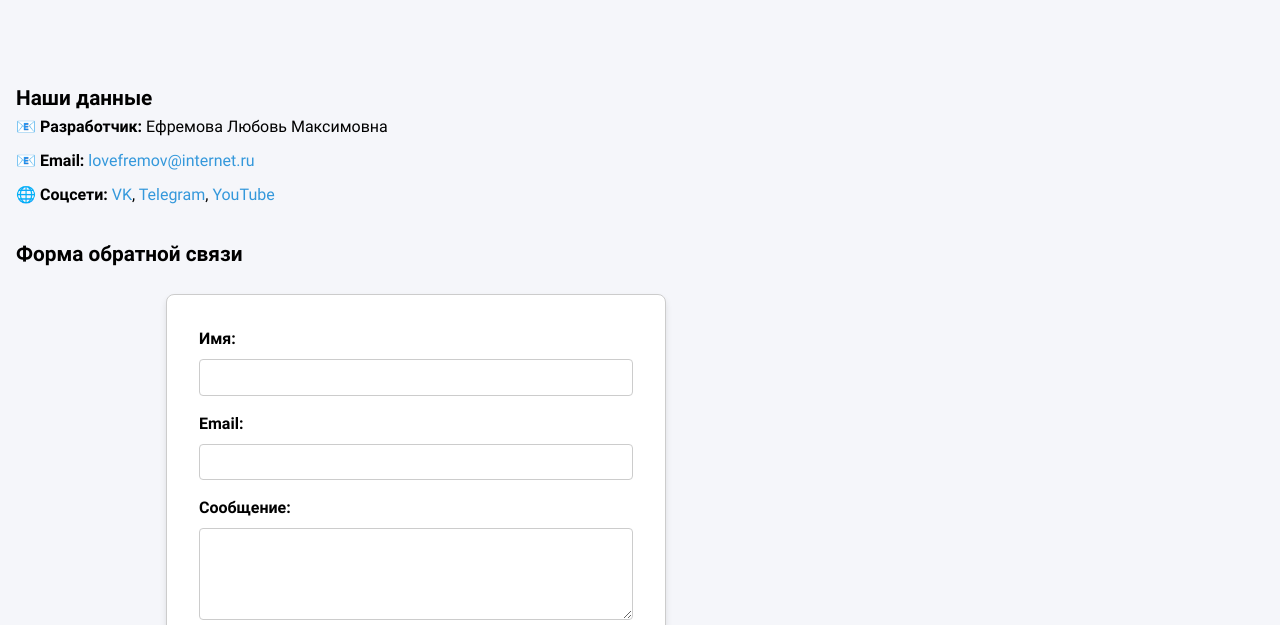
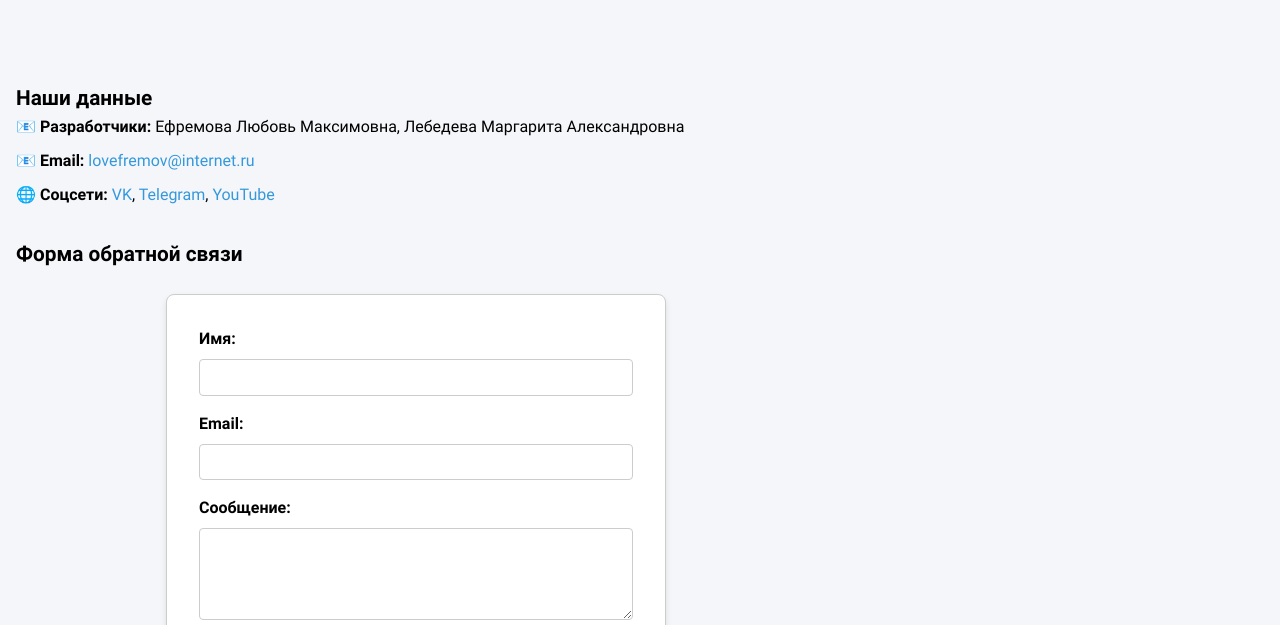
Before and after one commit to lovefremova/project, a plain HTML site: page contacts.html in a window 1280 px wide. Shown: the part 175-800 px from the top of the page. Drawn offline with Linux system fonts and the light colour scheme.

Commit message:
Update contacts.html

```diff
--- a/contacts.html
+++ b/contacts.html
@@ -52,7 +52,7 @@
                 <div class="contacts__info">
                     <h2 class="contacts__subtitle">Наши данные</h2>
                     <ul class="contacts__list">
-                    <li><strong>📧 Разработчик:</strong> Ефремова Любовь Максимовна</li>
+                    <li><strong>📧 Разработчики:</strong> Ефремова Любовь Максимовна, Лебедева Маргарита Александровна</li>
                     <li><strong>📧 Email:</strong> <a href="mailto:info@linguaedu.ru">lovefremov@internet.ru</a></li>
                     <li><strong>🌐 Соцсети:</strong> <a href="#">VK</a>, <a href="#">Telegram</a>, <a href="#">YouTube</a></li>
                     </ul>
```
